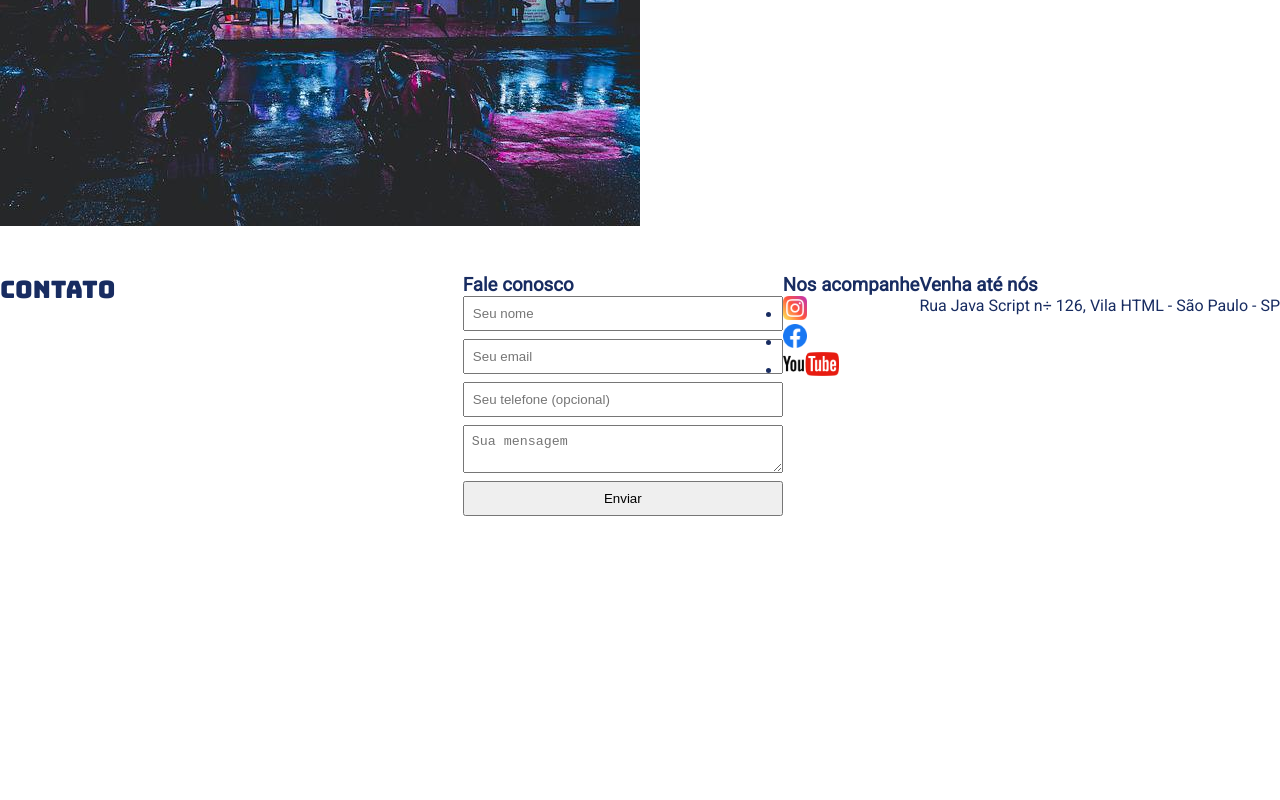
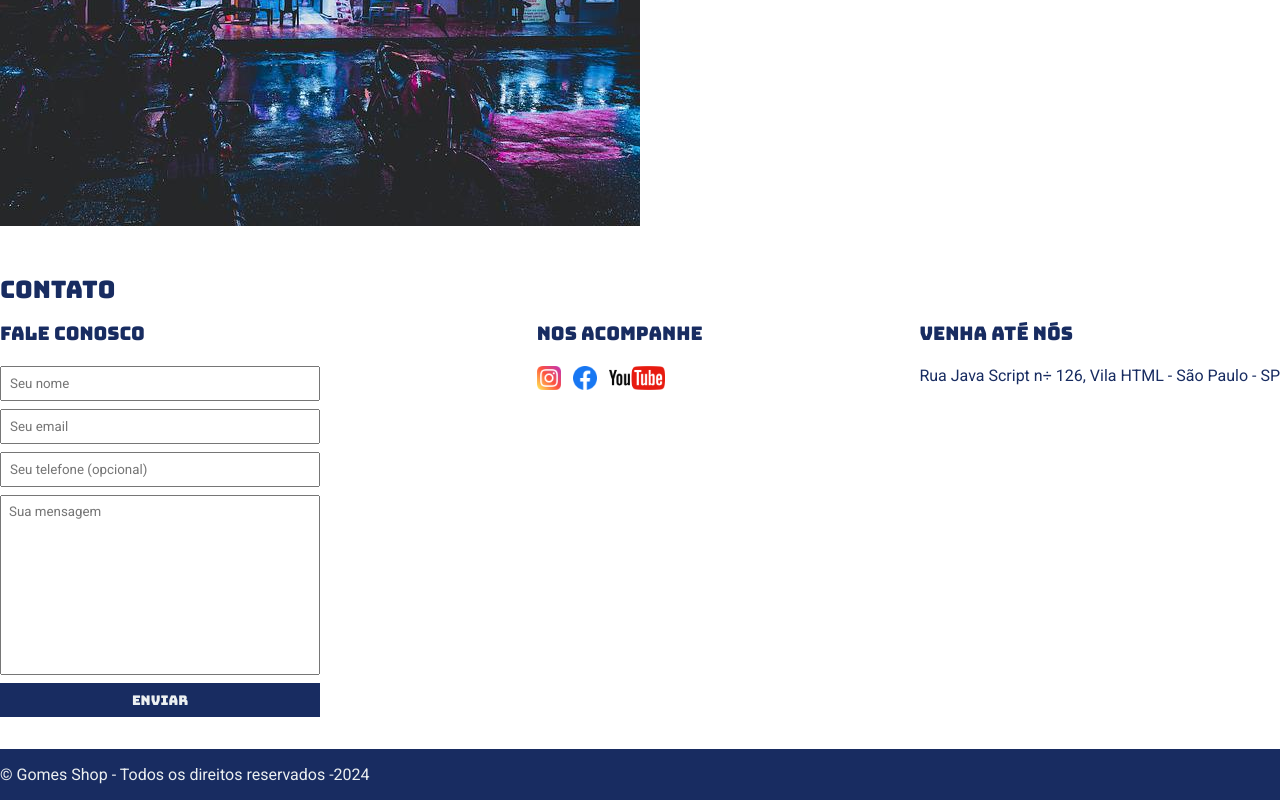
Before and after one commit to ROGERGOMESDEV/Projeto1-ebac, a plain HTML site: page index.html in a window 1280 px wide. Shown: the part 353-1153 px from the top of the page. Before the commit the page ends 901 px from the top, so only its background shows below. Drawn offline with Linux system fonts and the light colour scheme.

Commit message:
Add files via upload

```diff
--- a/index.html
+++ b/index.html
@@ -26,7 +26,7 @@
             </nav>
         </div>
     </header>
-    <section>
+    <section id="about">
         <div class="container">
             <img class="store-front" src="./images/loja.jpg" alt="Fachada da loja Gomes Shop" />
             <div>
@@ -38,7 +38,7 @@
                     Lorem ipsum dolor sit, amet consectetur adipisicing elit. Iure quia itaque labore natus nihil quod culpa reiciendis debitis et impedit sapiente adipisci veritatis consequatur, pariatur omnis unde cum eius vitae.
                 </p>
                 <ul class="brands-list">
-                    <li><img src="./images/nintendo.png" alt="Nitendo" /></li>
+                    <li><img src="./images/nintendo.png" alt="Nintendo" /></li>
                     <li><img src="./images/playstation.png" alt="Playstation" /></li>
                     <li><img src="./images/xbox.png" alt="Xbox" /></li>
                 </ul>
@@ -52,10 +52,10 @@
                 <div>
                     <h3>Fale conosco</h3>
                     <form>
-                        <input type="text" placeholder="Seu nome" />
-                        <input type="email" placeholder="Seu email" />
+                        <input type="text" placeholder="Seu nome" required />
+                        <input type="email" placeholder="Seu email" required />
                         <input type="tel" placeholder="Seu telefone (opcional)" />
-                        <textarea placeholder="Sua mensagem"></textarea>
+                        <textarea placeholder="Sua mensagem" required ></textarea>
                         <button type="submit">Enviar</button>
                     </form>
                 </div>
@@ -88,5 +88,12 @@
             </div>
         </div>
     </section>
+    <footer>
+        <div class="container">
+            <p>
+                &copy; Gomes Shop - Todos os direitos reservados -2024
+            </p>
+        </div>
+    </footer>
 </body>
 </html>
--- a/main.css
+++ b/main.css
@@ -5,11 +5,14 @@
 }
 
 header,
-section h2 {
+section h2,
+section h3,
+form button  {
     font-family: 'Bungee', cursive;
+    font-weight: normal;
 }
 
-body {
+body, input, textarea {
     font-family: 'Roboto', sans-serif;
 }
 
@@ -17,11 +20,6 @@ header {
     padding: 16px 0;
     background-color: #182c61;
     color: #ecf0f1;
-}
-
-header h1,
-section h2 {
-    font-weight: normal;
 }
 
 header nav li {
@@ -85,12 +83,22 @@ section p {
     height: 24px;
 }
 
-contact .container {
+.social-links li {
+    display: inline;
+    margin-right: 8px;
+}
+
+.social-links li a {
+    text-decoration: none;
+}
+
+#contact .container {
     display: block;
 }
 
 .contact-methods {
     display: flex;
+    justify-content: space-between;
 }
 
 form input,
@@ -101,3 +109,33 @@ form button {
     margin-bottom: 8px;
     padding: 8px;
 }
+
+form textarea {
+    resize: none;
+    height: 180px;
+}
+
+section h3 {
+    margin-bottom: 20px;
+}
+
+form button {
+    background-color: #182c61;
+    color: #ecf0f1;
+    border: none;
+    cursor: pointer;
+}
+
+form button:hover {
+    background-color: #3151a7;
+}
+
+input:focus, textarea:focus {
+    outline-color: #182c61;
+}
+
+footer {
+    background-color: #182c61;
+    color: #ecf0f1;
+    padding: 16px 0;
+}
```
